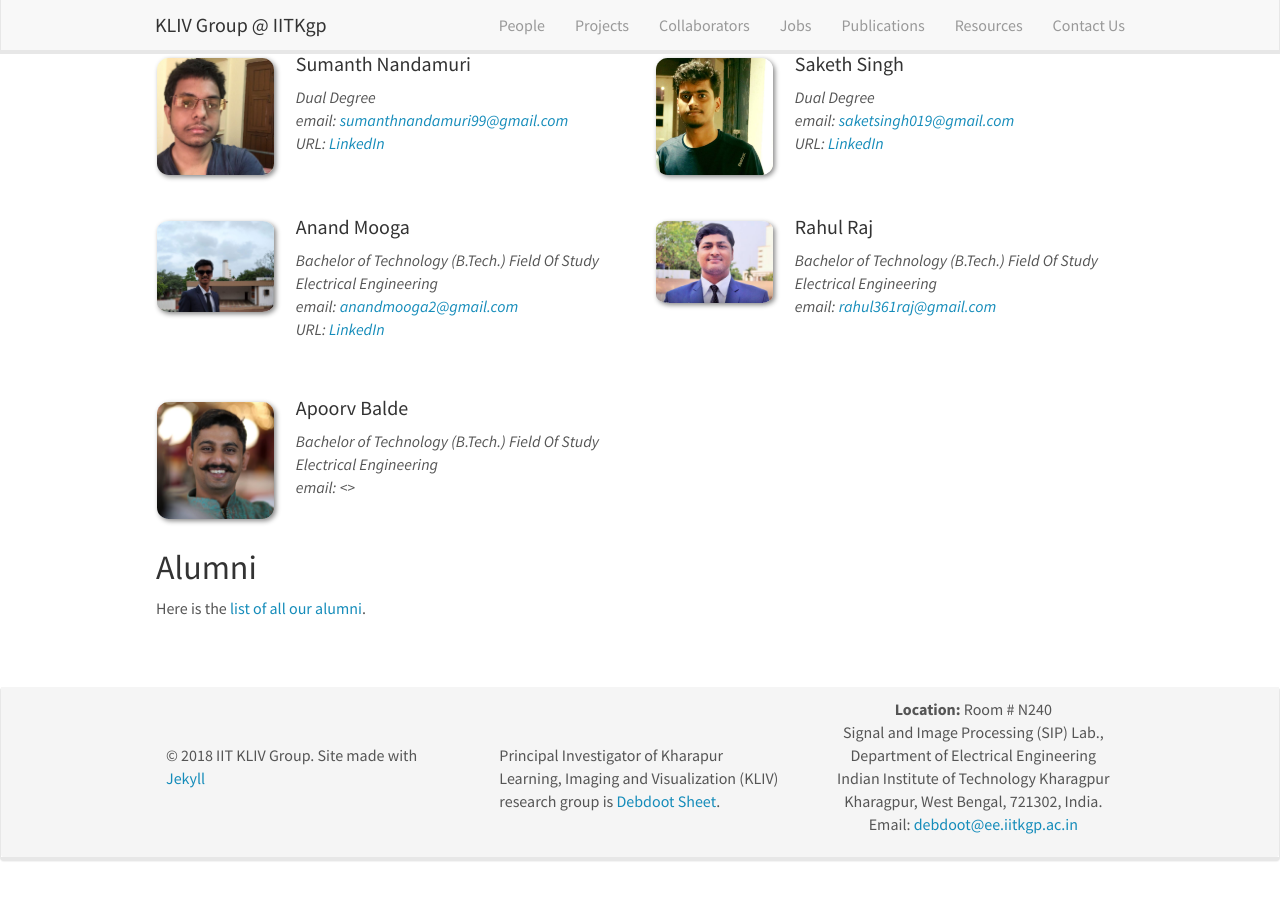
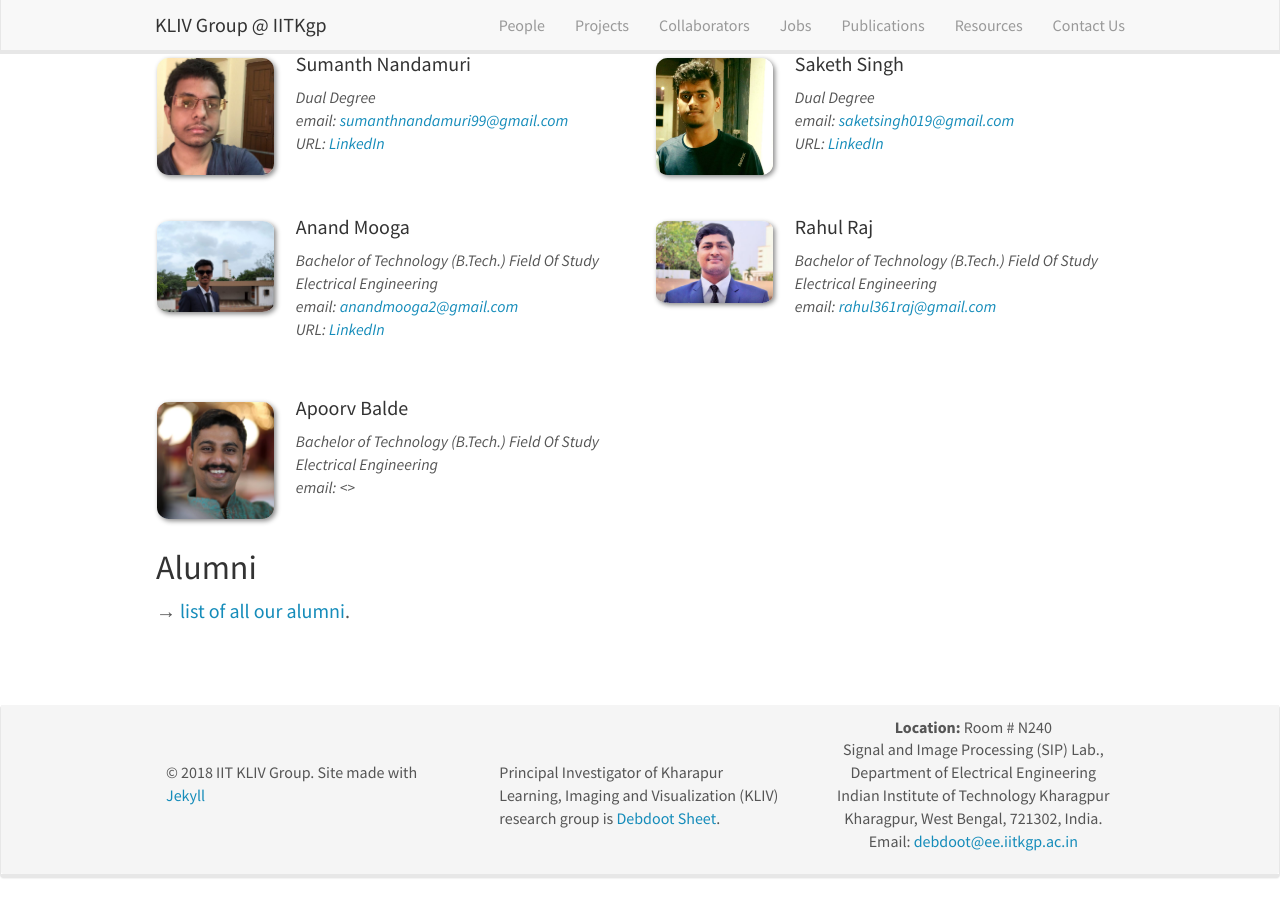
Before and after one commit to iitkliv/tempsite, a Jekyll site: the page built from _pages/people.md, in a window 1280 px wide and 900 px high, scrolled down 1454 px. Built offline with Jekyll 4.4.1, drawn with Linux system fonts in a browser that asks for light colours; nearby versions of some CDN libraries.

Commit message:
people page enhancements

```diff
--- a/_pages/people.md
+++ b/_pages/people.md
@@ -114,6 +114,6 @@ permalink: /people/
 
 ## Alumni
 
-Here is the <a href="{{ site.url }}{{ site.baseurl }}/alumni/">list of all our alumni</a>.
+<div style="font-size:20px;"> → <a href="{{ site.url }}{{ site.baseurl }}/alumni/">list of all our alumni</a>.
 
 <br> <br>
```
